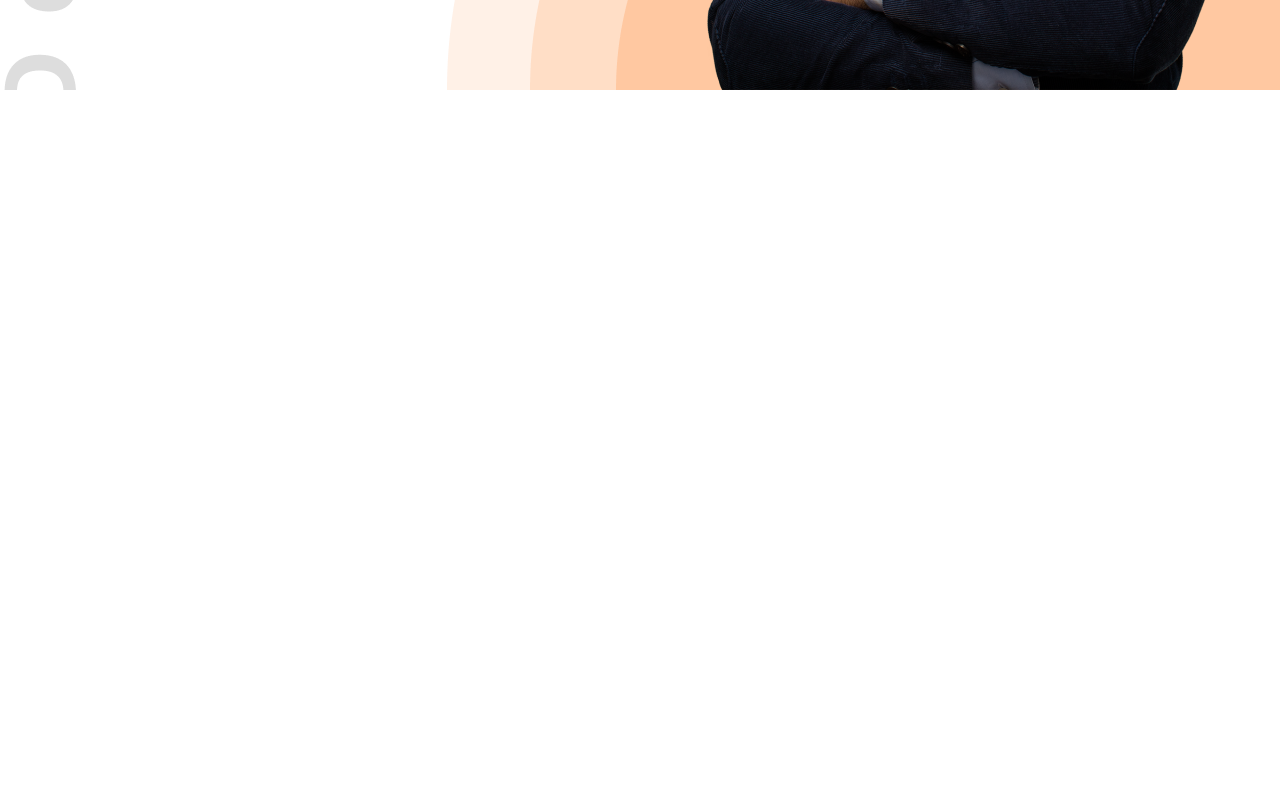
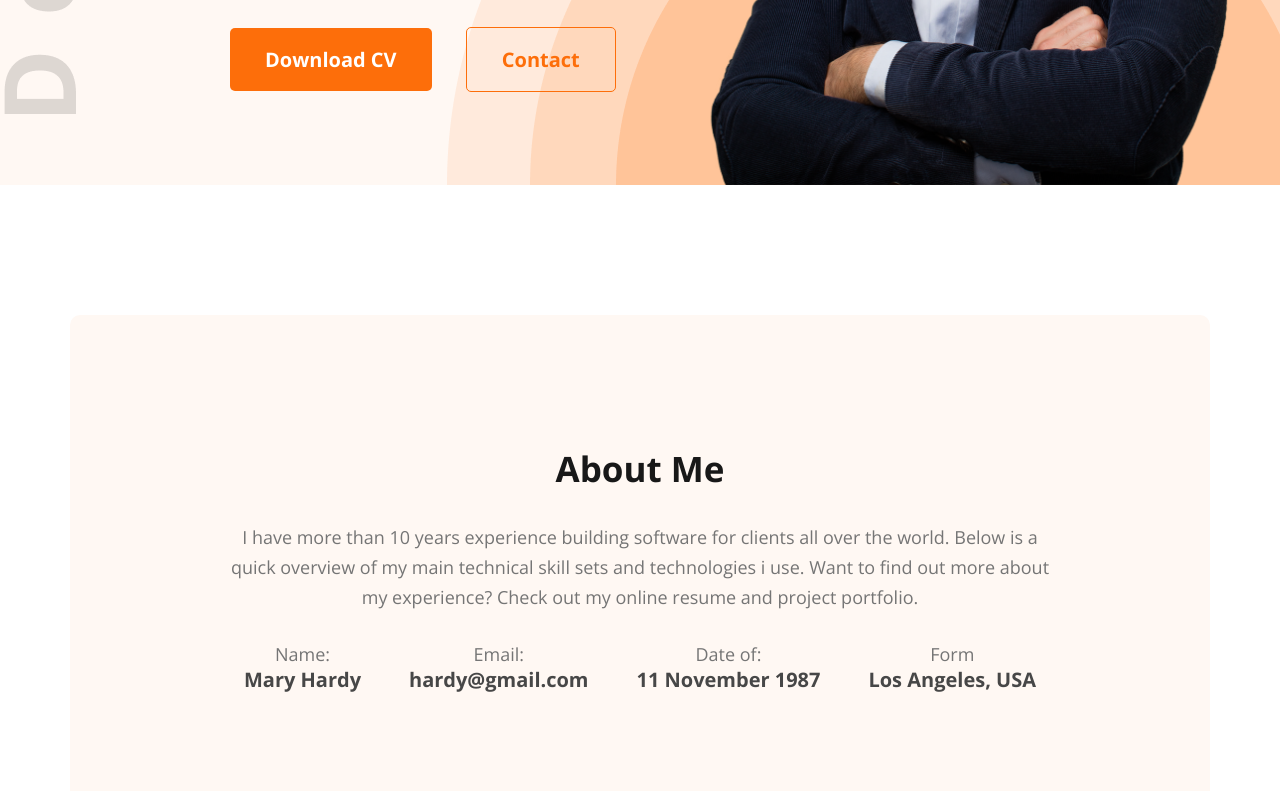
Before and after one commit to SumiyaRahman/Web_Dev_Portfolio, a plain HTML site: page index.html in a window 1280 px wide. Shown: the part 649-1440 px from the top of the page. Before the commit the page ends 800 px from the top, so only its background shows below. Drawn offline with nearby package versions, Linux system fonts and the light colour scheme.

Commit message:
added about section

```diff
--- a/CSS/style.css
+++ b/CSS/style.css
@@ -5,6 +5,9 @@
     font-family: "Open Sans", sans-serif;
 }
 /* shared style */
+.secondary-bg{
+    background-color: #FFF8F3;
+}
 .text-primary{
     color: #FD6E0A;
 }
@@ -26,6 +29,17 @@
     border-radius: 5px;
     font-size: 20px;
 }
+.section-title{
+    margin-bottom: 30px;
+    font-size: 35px;
+    font-weight: bold;
+    color: #181818;
+}
+.section-description{
+    font-size: 18px;
+    color: #757575;
+    line-height: 30px;
+}
 /* Nav styles */
 .header{
     background-image: url("../images/developer.png"), url("../images/header_bg.png");
@@ -37,6 +51,7 @@ nav{
     justify-content: space-between;
     align-items: center;
     margin: 0px 230px;
+    padding: 50px;
 }
 .nav-title{
     font-weight: 800;
@@ -81,6 +96,40 @@ nav  ul  li  a{
     font-size: 18px;
     margin-bottom: 30px;
 }
+.contact-btn{
+    background: transparent;
+    color: #FD6E0A;
+    border: 1px solid #FD6E0A;
+    margin-left: 30px;
+}
 .banner-profile-pic{
-    width: 584px;
+    width: 580px;
 }
+
+/* main styles */
+main{
+    max-width: 1140px;
+    margin: 0 auto;
+}
+
+/* about styles */
+.about{
+    border-radius: 10px;
+    padding: 130px 150px;
+    text-align: center;
+    margin-top: 130px;
+}
+.about-info{
+    display: flex;
+    margin-top: 30px;
+    justify-content: space-around;
+}
+.item-title{
+    font-size: 18px;
+    color: #757575;
+}
+.item-description{
+    font-size: 20px;
+    font-weight: bold;
+    color: #474747;
+}
--- a/index.html
+++ b/index.html
@@ -7,7 +7,7 @@
     <link rel="stylesheet" href="./CSS/style.css">
 </head>
 <body>
-    <header class="header">
+    <header class="header secondary-bg">
         <nav>
             <h3 class="nav-title .dark-1">Ma<span class="text-primary">r</span>y</h3>
             <ul>
@@ -30,13 +30,37 @@
                     Shot what able cold new see hold.Friendly as an betrayed formerly he. Morning because as to society behaved moments.
                 </p>
                 <button class="btn-primary">Download CV</button>
-                <button class="btn-primary">Contact</button>
+                <button class="btn-primary contact-btn">Contact</button>
             </div>
             <img class="banner-profile-pic" src="./images/hardy.png" alt="">
         </div>
     </header>
     <main>
-
+        <section class="about secondary-bg">
+            <h3 class="section-title">About Me</h3>
+            <p class="section-description">
+                I have more than 10 years experience building software for clients all over the world. Below is a quick overview of my main technical skill sets and technologies i use. Want to find out more about my experience? Check out my online resume and project portfolio.
+            </p>
+            <div class="about-info">
+                <!-- .about-item*4>p.item-title+p.item-description -->
+                <div class="about-item">
+                    <p class="item-title">Name:</p>
+                    <p class="item-description">Mary Hardy</p>
+                </div>
+                <div class="about-item">
+                    <p class="item-title">Email:</p>
+                    <p class="item-description">hardy@gmail.com</p>
+                </div>
+                <div class="about-item">
+                    <p class="item-title">Date of:</p>
+                    <p class="item-description">11 November 1987</p>
+                </div>
+                <div class="about-item">
+                    <p class="item-title">Form</p>
+                    <p class="item-description">Los Angeles, USA</p>
+                </div>
+            </div>
+        </section>
     </main>
     <footer>
 
```
